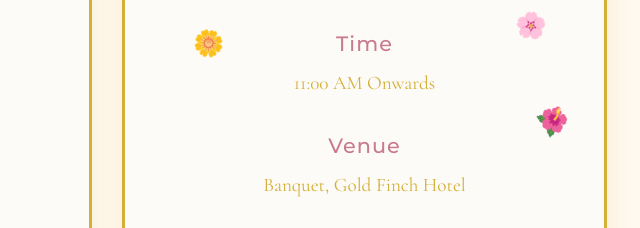
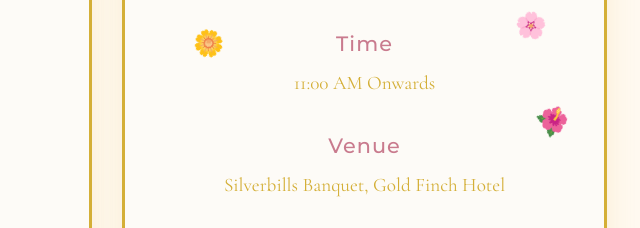
Before and after one commit to amitsehgal29/pawedding1, a plain HTML site: page index.html in a window 1280 px wide. Shown: the part 2400-2628 px from the top of the page, 533-1173 px from the left. Drawn offline with nearby package versions, Linux system fonts and the light colour scheme; a web font is replaced by a local one.

Commit message:
Update event venue name in index.html

```diff
--- a/index.html
+++ b/index.html
@@ -1722,7 +1722,7 @@
                 </div>
                 <div class="event-details">
                     <strong>Venue</strong>
-                    Banquet, Gold Finch Hotel
+                    Silverbills Banquet, Gold Finch Hotel
                 </div>
             </div>
         </div>
```
